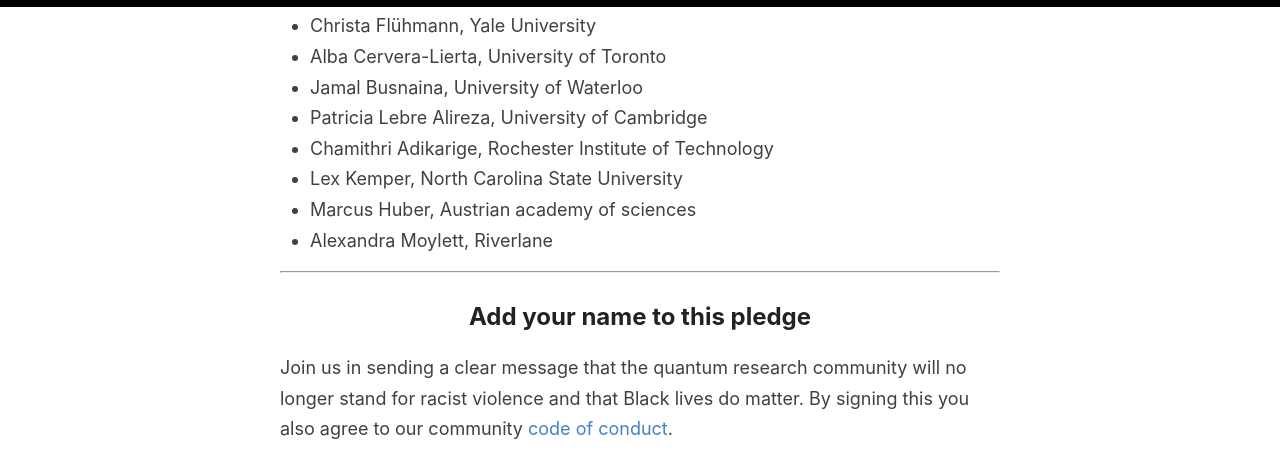
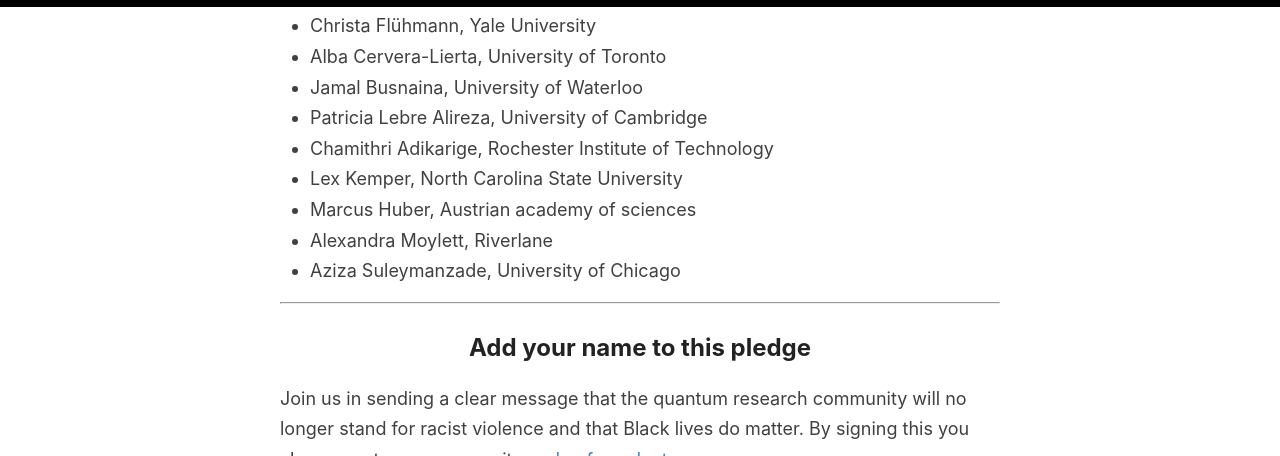
Before and after one commit to quantumforblacklives/quantumforblacklives.github.io, a Jekyll site: the page built from index.html, in a window 1280 px wide and 900 px high, scrolled down 4440 px, cut to the strip 0-456 px from the top of the window. Built offline with Jekyll 4.4.1, drawn with Linux system fonts in a browser that asks for light colours; the list of posts is cut into pages by our own code.

Commit message:
Add signature from Aziza Suleymanzade.

```diff
--- a/_includes/signatories.md
+++ b/_includes/signatories.md
@@ -47,3 +47,4 @@
 - Lex Kemper, North Carolina State University
 - Marcus Huber, Austrian academy of sciences
 - Alexandra Moylett, Riverlane
+- Aziza Suleymanzade, University of Chicago
```
